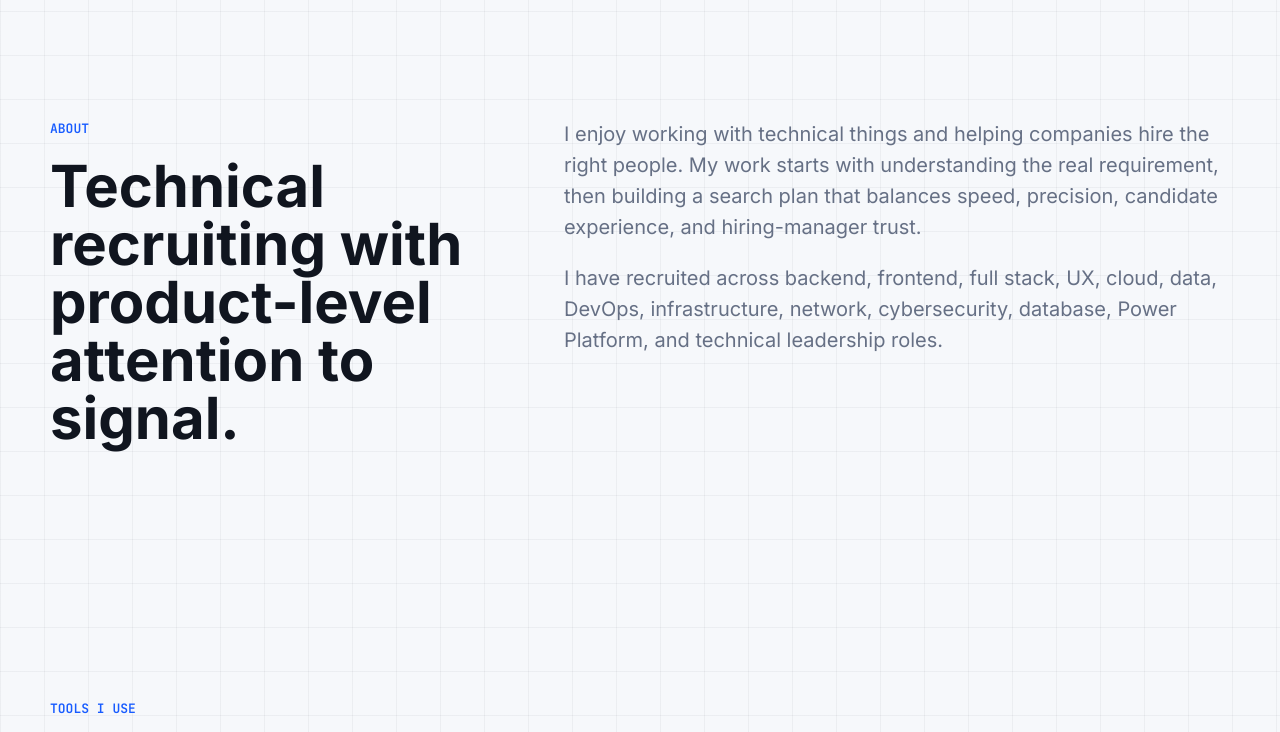
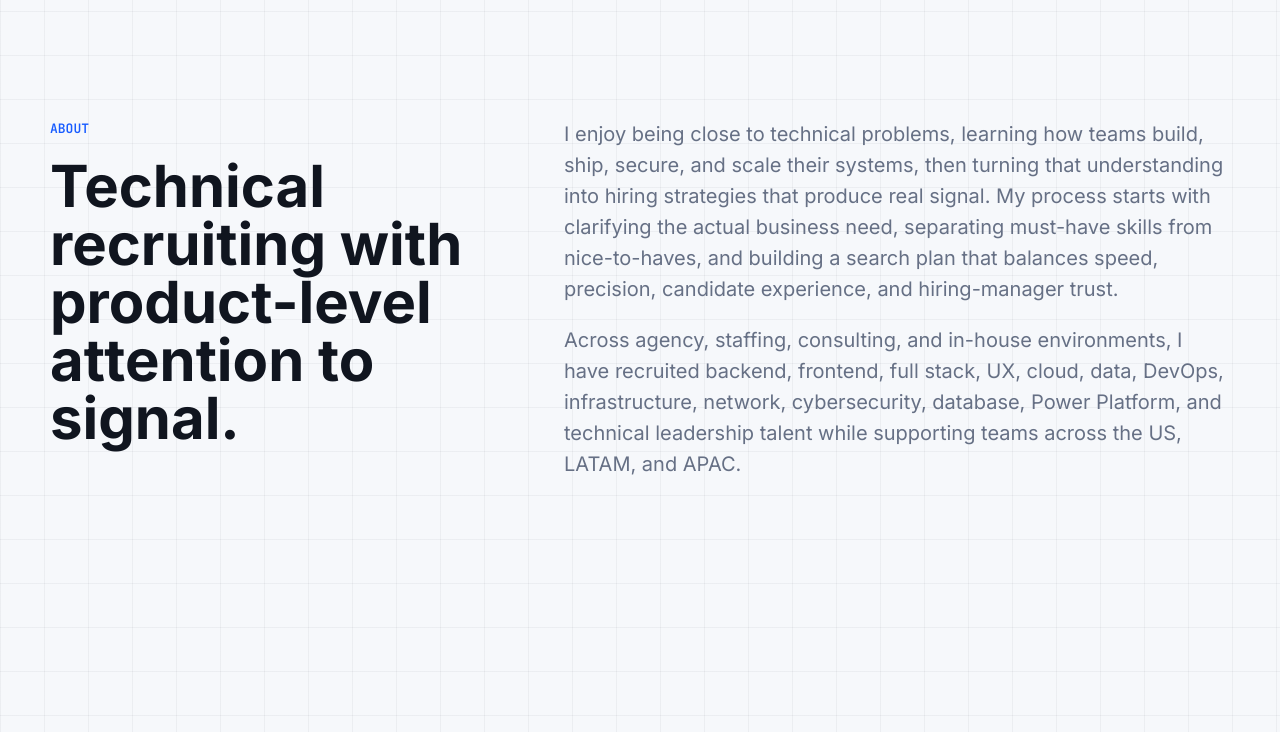
Before and after one commit to githubsean07/ItsMeSean, a React (Vite) app: page / in a window 1280 px wide. Shown: the part 1089-1821 px from the top of the page. Built offline with nearby package versions, Linux system fonts and the light colour scheme.

Commit message:
Add files via upload

```diff
--- a/src/main.jsx
+++ b/src/main.jsx
@@ -237,8 +237,8 @@ function App() {
         <section className="split" id="about">
           <div><p className="kicker">About</p><h2>Technical recruiting with product-level attention to signal.</h2></div>
           <div className="copy-stack">
-            <p>I enjoy working with technical things and helping companies hire the right people. My work starts with understanding the real requirement, then building a search plan that balances speed, precision, candidate experience, and hiring-manager trust.</p>
-            <p>I have recruited across backend, frontend, full stack, UX, cloud, data, DevOps, infrastructure, network, cybersecurity, database, Power Platform, and technical leadership roles.</p>
+            <p>I enjoy being close to technical problems, learning how teams build, ship, secure, and scale their systems, then turning that understanding into hiring strategies that produce real signal. My process starts with clarifying the actual business need, separating must-have skills from nice-to-haves, and building a search plan that balances speed, precision, candidate experience, and hiring-manager trust.</p>
+            <p>Across agency, staffing, consulting, and in-house environments, I have recruited backend, frontend, full stack, UX, cloud, data, DevOps, infrastructure, network, cybersecurity, database, Power Platform, and technical leadership talent while supporting teams across the US, LATAM, and APAC.</p>
           </div>
         </section>
 
@@ -279,7 +279,6 @@ function App() {
         <section className="resume-download" id="resume">
           <p className="kicker">Resume</p>
           <h2>Download Sean's senior technical recruiter profile.</h2>
-          <p>This draft resume is based on the LinkedIn details and experience notes provided. It is ready as a placeholder and easy to replace later when the final wording is ready.</p>
           <a className="primary" href={`${AS}/resume/Sean_Del_Rosario_Resume.pdf`} download>Download Resume</a>
         </section>
 
```
Also changed, not shown: 1 other file (tests, documents, lock files or other folders).
